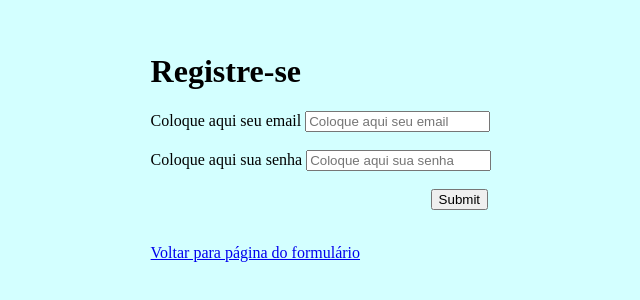
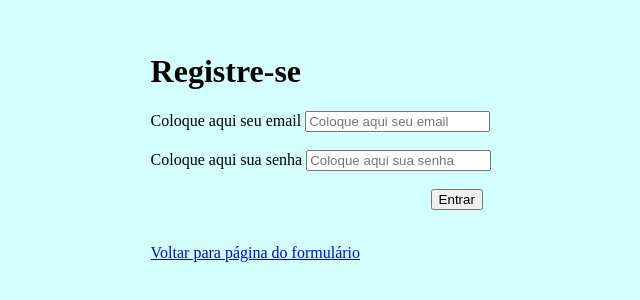
Before and after one commit to Mutzzz/Projeto_html_finalizado, a plain HTML site: page registro.html in a window 1280 px wide. Shown: the part 200-500 px from the top of the page, 363-1003 px from the left. Drawn offline with Linux system fonts and the light colour scheme.

Commit message:
Mudando a tag input do arquivo "registro.html" para button

```diff
--- a/registro.html
+++ b/registro.html
@@ -23,7 +23,7 @@
         <input id="senha" type="password" placeholder="Coloque aqui sua senha">
     <br>
     <br>
-        <input class="submit" id="entrar" type="submit">
+        <button class="submit" id="entrar" type="submit">Entrar</button>
     </section>
     <br>
 
```
